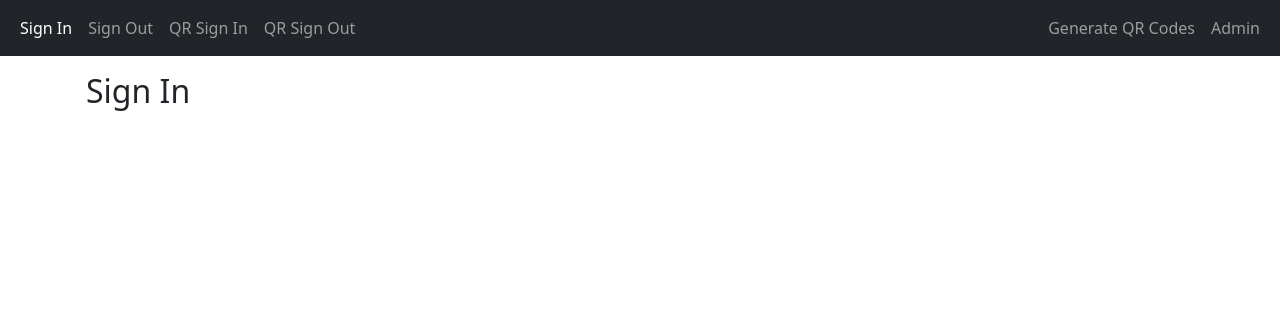
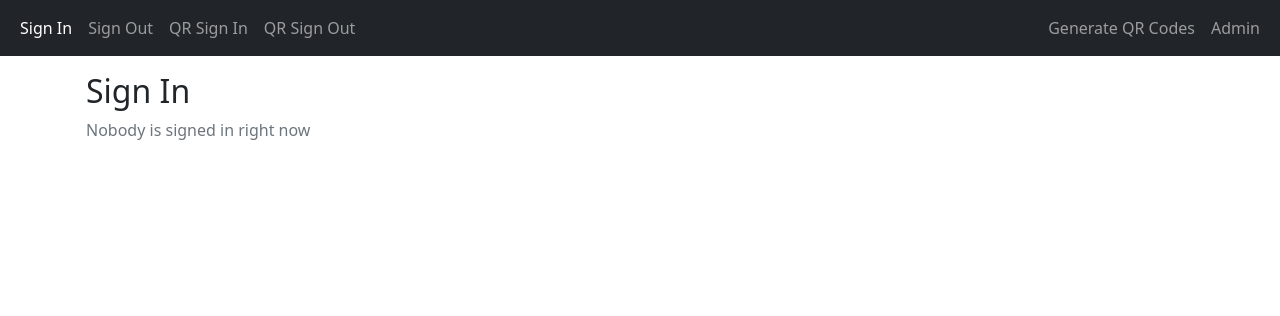
Before and after one commit to rw-a/sign-in, a Django app: page /signin/ in a window 1280 px wide. Shown: the top 316 px of the page. Run offline with Django 4.2, Linux system fonts and the light colour scheme; the visitor is signed in with stand-in values (Sample User, id 1); data that the repository does not hold is empty.

Commit message:
added number of people signed in counter

```diff
--- a/signin/templates/signin/signin.html
+++ b/signin/templates/signin/signin.html
@@ -33,7 +33,7 @@
     {% include "signin/navbar.html" %}
     <div class="container-md my-3 px-3">
         <h2>Sign {% if is_signin %}In{% else %}Out{% endif %}</h2>
-        <p hidden id="nobody" class="text-secondary">Nobody is signed in</p>
+        <p id="peopleCount" class="text-secondary"></p>
         <ul class="list-unstyled">
             {% for pk, person in people.items %}
             {% if is_signin or person.signed_in %}
@@ -63,17 +63,23 @@
             .then((response) => response.json())
             .then((data) => {
                 console.log('Success:', data);
+                updatePeopleCount();
             })
             .catch((error) => {
                 console.error('Error:', error);
             });
         }
 
-        {% if not is_signin %}
-        if (document.querySelector('ul').children.length == 0) {
-            document.getElementById('nobody').hidden = false;
+        function updatePeopleCount() {
+            let numPeople = document.querySelectorAll('input[type="checkbox"]:checked').length;
+            console.log(numPeople)
+            if (numPeople > 0) {
+                document.getElementById('peopleCount').innerText = `Signed In: ${numPeople}`;
+            } else {
+                document.getElementById('peopleCount').innerText = "Nobody is signed in right now";
+            }
         }
-        {% endif %}
+        updatePeopleCount();
     </script>
 </body>
 </html>
```
